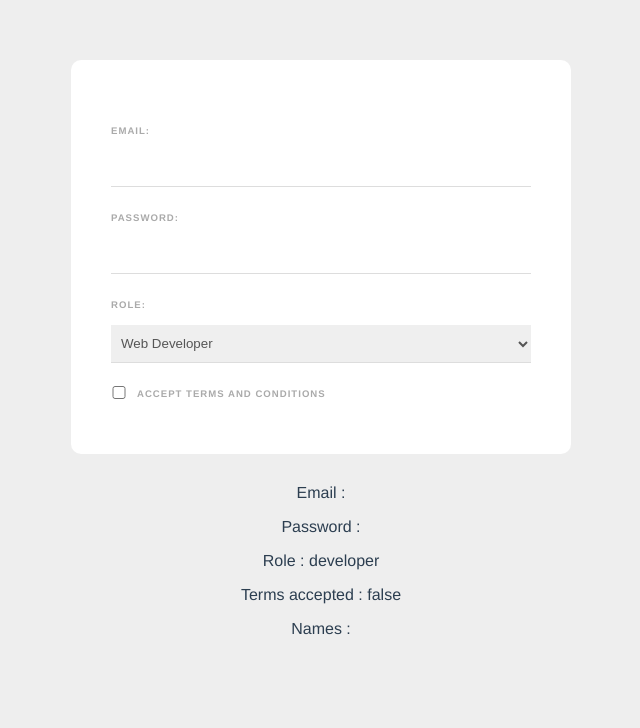
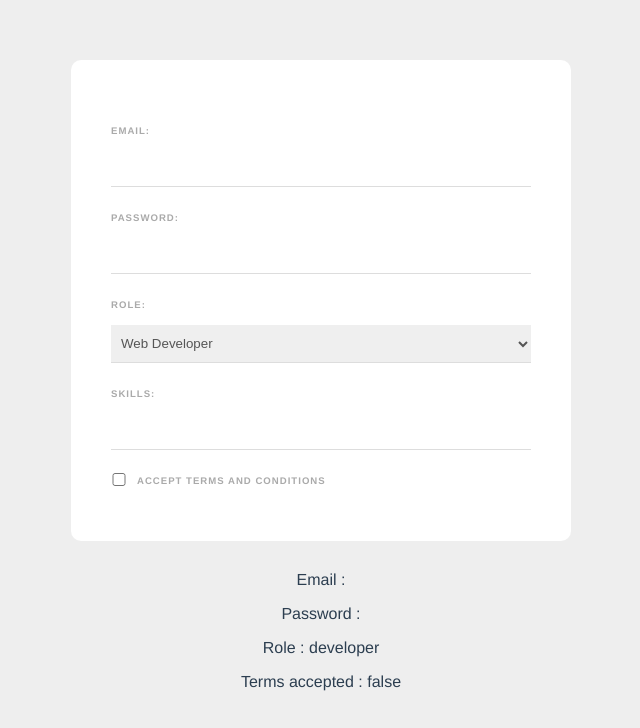
Before and after one commit to Gideon-Daniels/vue-web-form, a Vue app: page / in a window 1280 px wide. Shown: the top 728 px of the page, without its empty margins (319-959 px from the left). Built offline with nearby package versions, Linux system fonts and the light colour scheme.

Commit message:
update-Keyboard events modifiers

```diff
--- a/src/components/SignupForm.vue
+++ b/src/components/SignupForm.vue
@@ -12,10 +12,17 @@
             <option value="designer">Web Designer</option>
         </select>
 
+        <label>Skills:</label>
+        <input type="text" v-model="tempSkill" @keyup.alt="addSkill">
+        <div v-for="skill in skills" :key="skill" class="pill">
+            {{ skill }}
+        </div>
+
         <div class="terms">
             <input type="checkbox" required v-model="terms">
             <label>Accept terms and conditions</label>
         </div>
+
 <!-- multiple check boxes -->
         <!-- <div>
             <input type="checkbox" value="shaun" v-model="names">
@@ -38,7 +45,7 @@
     <p> Password : {{ password }}</p>
     <p> Role : {{ role }}</p>
     <p> Terms accepted : {{ terms }}</p>
-    <p> Names : {{ names }}</p>
+    <!-- <p> Names : {{ names }}</p> -->
 </template>
 
 <script>
@@ -50,6 +57,18 @@
          role: 'developer',
          terms: false,
         //  names: []
+        tempSkill: '',
+        skills: []
+     }
+ },
+ methods: {
+    addSkill(e){
+        if(e.key === ',' && this.tempSkill){
+            if(!this.skills.includes(this.tempSkill)){
+                this.skills.push(this.tempSkill)
+            }
+            this.tempSkill = ''
+        }
      }
  }
 }
```
